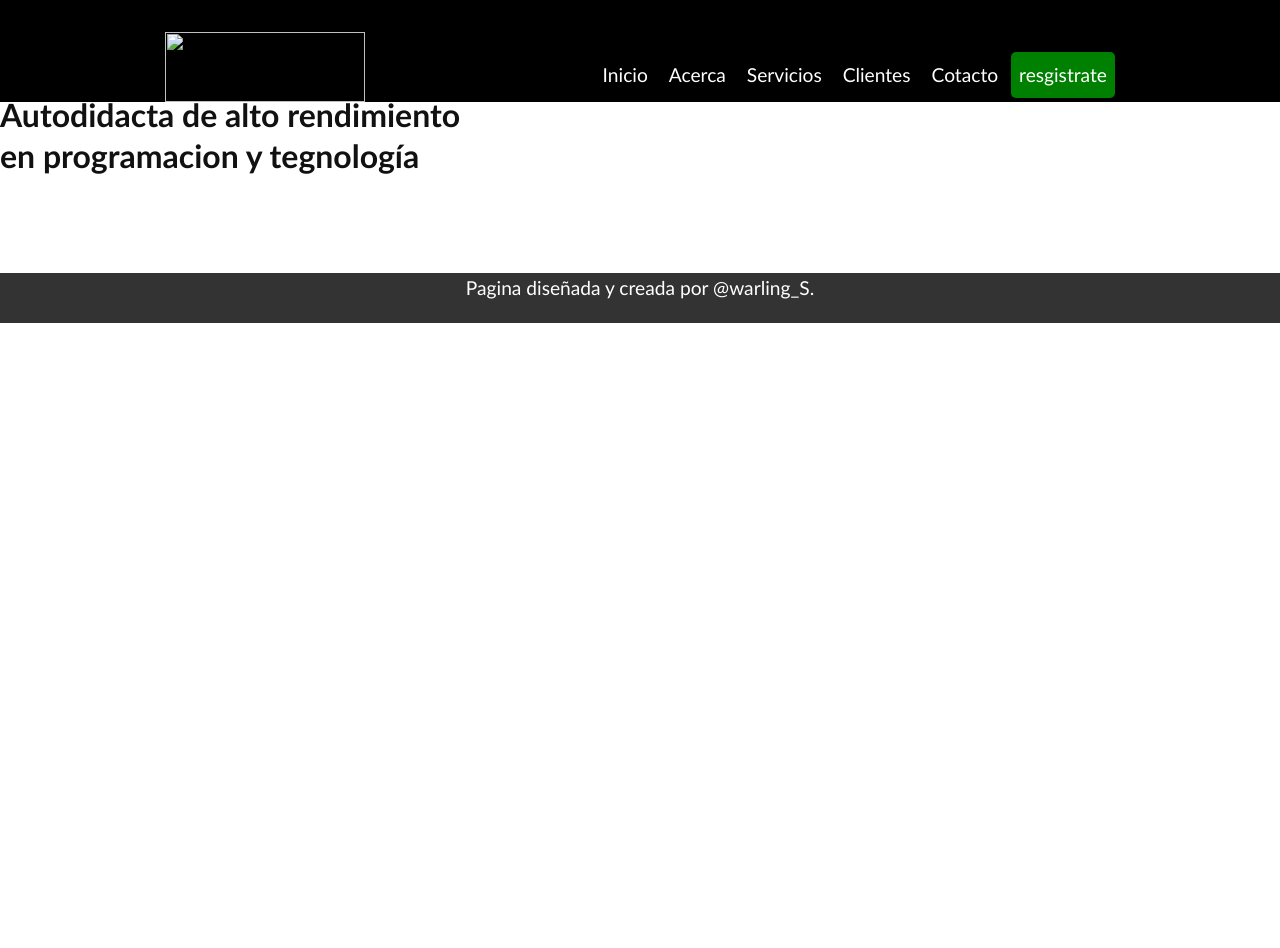
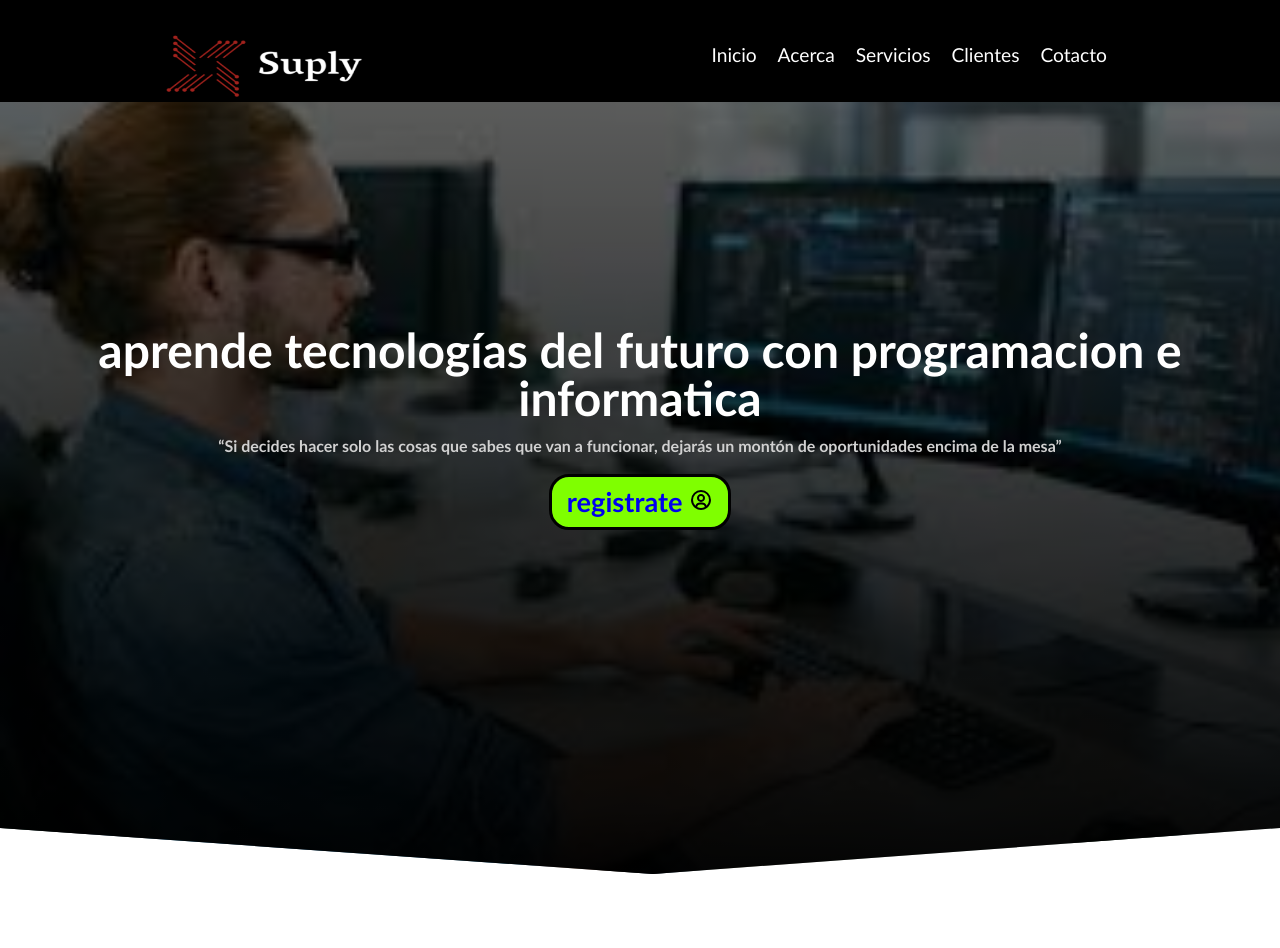
Before and after one commit to Sebastian53615/suply, a plain HTML site: page codigo/inicio.html in a window 1280 px wide. Shown: the top 948 px of the page. Before the commit the page ends 800 px from the top, so only its background shows below. Drawn offline with Linux system fonts and the light colour scheme; files that its build step writes are made by us from their sources; files whose address does not match are found by name.

Commit message:
presentacion
crea la presentación pero quite el dinamismo de header

```diff
--- a/css/Acerca-style.css
+++ b/codigo/Acerca-style.css
@@ -4,6 +4,7 @@ body {
     font-size: 1.2em;
     line-height: 1.6em;
     margin: 0;
+    background-color: blueviolet;
 }
 .container{
     width: 95%;
--- a/css/inicio-style.css
+++ b/codigo/inicio-style.css
@@ -9,7 +9,7 @@ body {
     background: rgb(0, 0, 0);
     color: white;
     padding: 2rem 0;
-    position:fixed;
+    position:relative;
     left: 0;
     top: 0;
     width: 100%;
@@ -20,8 +20,16 @@ body {
     color :white;
     text-decoration:none;
 }
+
 #registro{
-    background-color: green;
+    display: inline-block;
+   padding: 1px 15px;
+    text-decoration:none;
+    background-color: chartreuse;
+    font-size: 1.7rem;
+    border: 3px solid;
+    border-radius: 20px 20px ; border-color: #000;
+    text-align: center;
 }
 .container{
     width: 95%;
@@ -31,13 +39,15 @@ body {
 .logo-nav-container {
     display: flex;
     justify-content: space-between;
-    align-items: center;
+    align-items:inherit;
 }
 .logo{
-    letter-spacing: 9px;
-    font-size: 0;
+
 }
-.main {
+main {
+    width: 90%;
+    max-width:none;
+    margin: 0 auto;
     padding-top: 10rem;
 }
 .navigacion ul {
@@ -57,9 +67,29 @@ body {
 .navigacion ul li a:hover {
     background: #292929;
 }
-h1 {
-    font-size: 2rem;
-    line-height: 1.3em;
+#presentación {
+    font-size: 3rem;
+    line-height: 1em;
+    text-align: center;
+   color: #fff;
+}
+#presentaciónp{
+    font-size: 1rem;
+    line-height: 1rem;
+    text-align: center;
+    color: rgb(209, 209, 209);
+}
+#presentación::before{
+    content: "";
+    position:absolute;
+    top: 0;
+    left: 0;
+    width: 100%;
+    height: 115%;
+    background-image: linear-gradient(180deg, #0000008c 0%, #000000 100%),url('../imagenes/computer.png');
+    background-size: cover;
+    clip-path: polygon(0 0, 100% 0, 100% 90%, 51% 95%, 0 90%);
+    z-index: -2;
 }
 .image-home{
     image-rendering: auto;
--- a/html/inicio.html
+++ b/codigo/inicio.html
@@ -5,14 +5,14 @@
     <meta http-equiv="X-UA-Compatible" content="IE=edge">
     <meta name="viewport" content="width=device-width, initial-scale=1">
     <title>Document</title>
-    <link rel="stylesheet" href="css/inicio-style.css" />
+    <link rel="stylesheet" href="inicio-style.css" />
 </head>
 <body>
     <header class="header">
 
         <div class="container logo-nav-container">
+            <a href="#" class="logo"><img src="Suply.png" width="200" height="70"></a>
 
-            <a href="#" class="logo"><img src="imagenes/Suply.png" width="200" height="70"></a>
             <nav class="navigacion">
                 <ul>
                     <li><a href="inicio.html">Inicio</a></li>
@@ -20,21 +20,27 @@
                     <li><a Servicios href="#">Servicios</a></li>
                     <li><a Clientes href="#">Clientes</a></li>
                     <li><a href="#">Cotacto</a> </li>
-                    <li><a id="registro" href="login.html">resgistrate</a> </li>
+
+
                 </ul>
             </nav>
 
         </div>
     </header>
-    <main >
-        <div>
-            <img class="image-home" src="png.png">
-            <h1>centro de infofrmación <br>Autodidacta de alto rendimiento <br>en programacion y tegnología </h1>
+        <section >
+            <br><br><br><br><br><br>
+            <h1 id="presentación">aprende tecnologías del futuro con programacion e informatica <br><p id="presentaciónp">
+                 “Si decides hacer solo las cosas que sabes que van a funcionar, dejarás un montón
+                de oportunidades encima de la mesa”</p><a id="registro" href="login.html">registrate <img src="user.svg "  ></a> </h1>
 
-        </div>
-    </main>
+        </section>
+        <br><br><br><br><br><br><br>
+        <main>
+        <section class="about">
 
 
+        </section>
+    </main>
     <footer class="footer">
         <div class="container">
             <p>Pagina diseñada y creada por @warling_S.</p>
```
Also changed, not shown: codigo/Acerca.html (renamed from html/Acerca.html, +1 -1 lines), codigo/login.html (renamed from html/login.html, +1 -1 lines), codigo/Suply.png (renamed from imagenes/Suply.png), codigo/login.css (renamed from css/login.css), codigo/main.js (renamed from main.js), codigo/user.svg (added), imagenes/computer.png (added), imagenes/user.svg (deleted).
